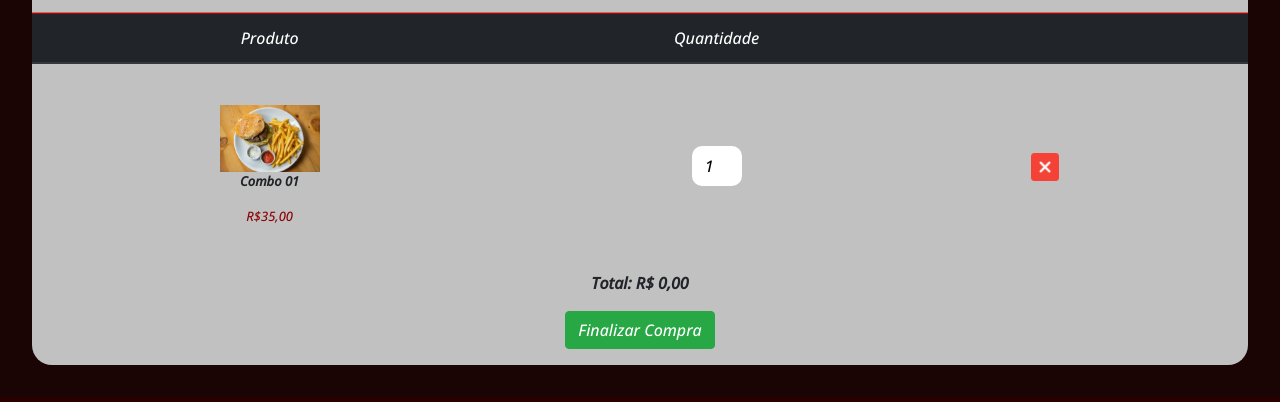
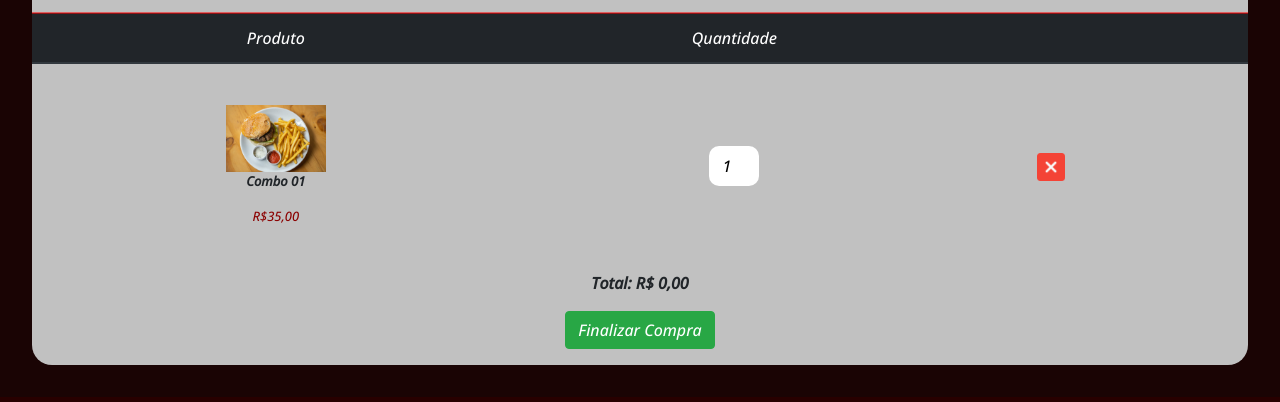
Before and after one commit to pedrohrocha16/rochas-burguer, a plain HTML site: page index.html in a window 1280 px wide. Shown: the part 2443-2845 px from the top of the page. Drawn offline with nearby package versions, Linux system fonts and the light colour scheme.

Commit message:
Alterando margin botão remove

```diff
--- a/css/style.css
+++ b/css/style.css
@@ -78,7 +78,6 @@
 }
 .remove-btn{
     height: 28px;
-    margin-left: 0.5rem;
     width: 28px;
 }
 .vlrtotal-compra {
```
